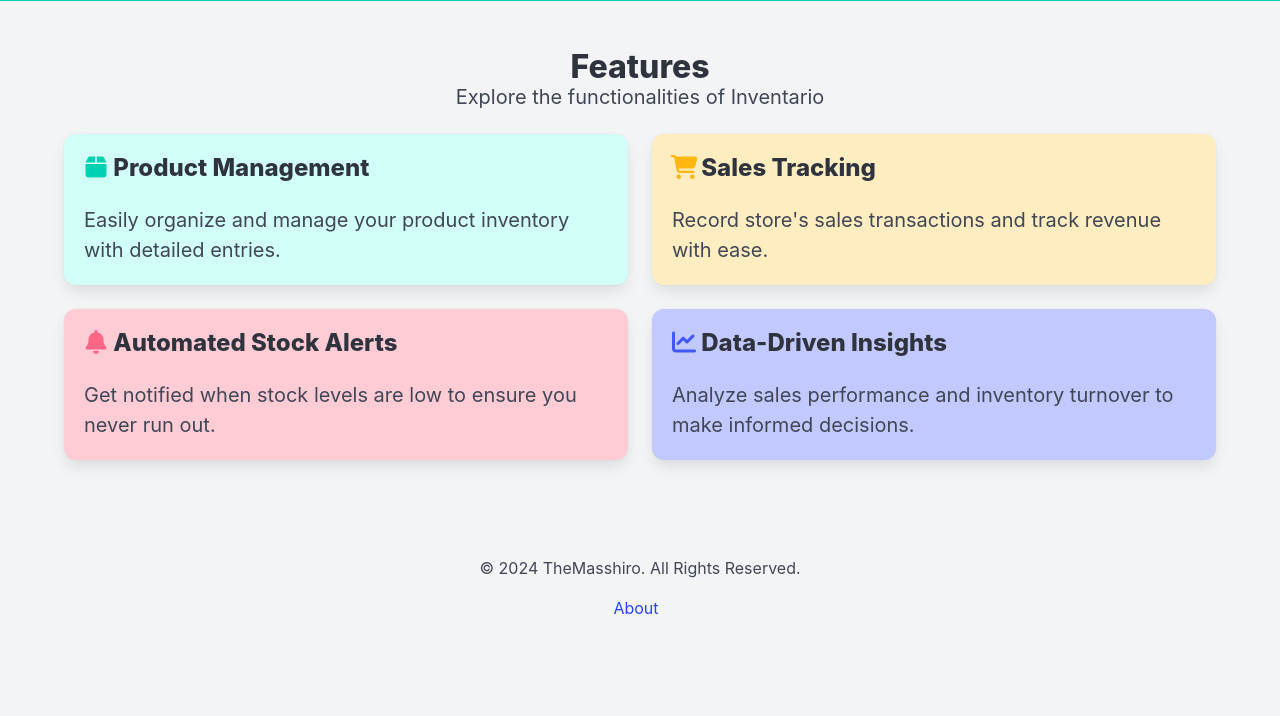
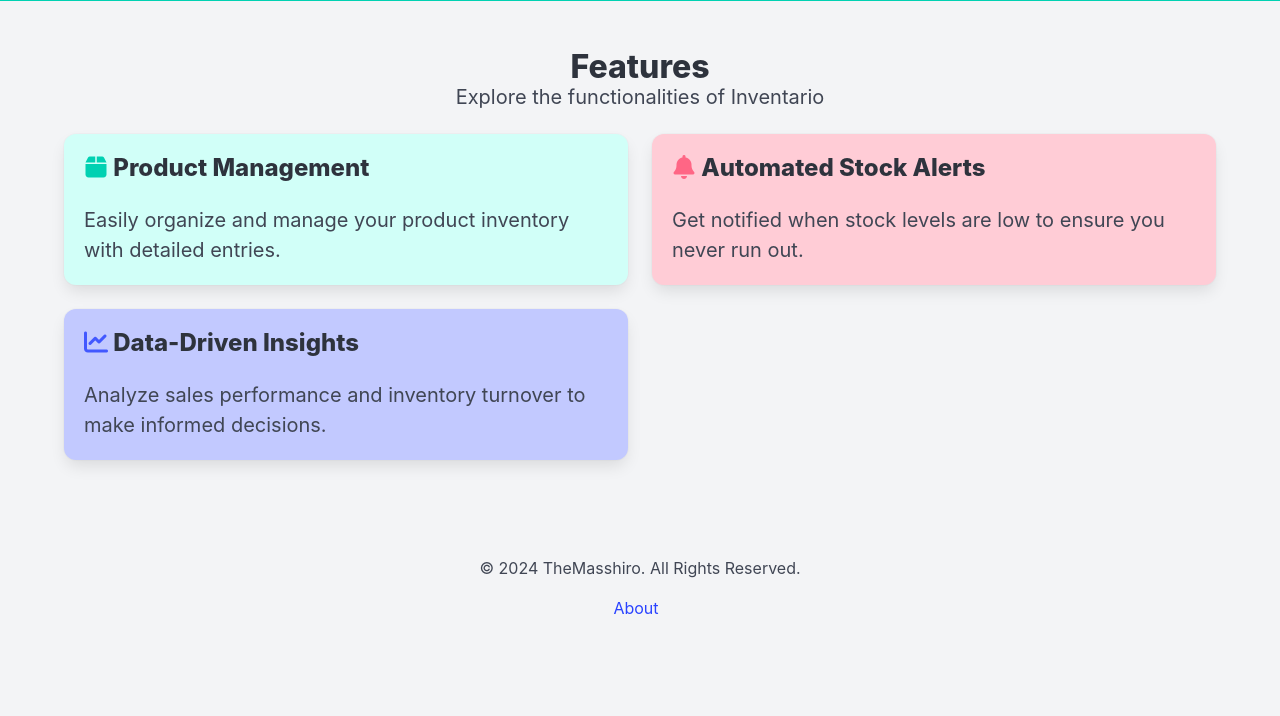
Before and after one commit to TheMasshiro/inventario, a Flask app: page / in a window 1280 px wide. Shown: the part 803-1519 px from the top of the page. Run offline with Flask 3, Linux system fonts and the light colour scheme; some libraries are stand-ins or nearby versions.

Commit message:
feat: improve user experience

```diff
--- a/app/templates/base.html
+++ b/app/templates/base.html
@@ -4,6 +4,7 @@
         <meta charset="UTF-8" />
         <meta name="viewport" content="width=device-width, initial-scale=1.0" />
         <link href="/static/favicon.ico" rel="icon" />
+        <link rel="stylesheet" href="/static/style.css">
         <link rel="stylesheet"
               href="https://cdn.jsdelivr.net/npm/bulma@1.0.2/css/bulma.min.css">
         <title>
@@ -41,8 +42,6 @@
                            href="{{ url_for("main.inventory") }}">Inventory</a>
                         <a class="navbar-item {% if current_page == 'analytics' %}has-background-info-light has-text-black{% endif %}"
                            href="{{ url_for("main.analytics") }}">Analytics</a>
-                        <a class="navbar-item {% if current_page == 'sales' %}has-background-info-light has-text-black{% endif %}"
-                           href="{{ url_for("main.sales") }}">Sales</a>
                         <div class="navbar-item has-dropdown is-hoverable">
                             <a class="navbar-link">More</a>
                             <div class="navbar-dropdown">
--- a/app/templates/index.html
+++ b/app/templates/index.html
@@ -52,17 +52,6 @@ block main %}
                 </div>
             </div>
             <div class="column is-6">
-                <div class="box has-background-warning-light hvr-float">
-                    <h4 class="title is-4">
-                        <span class="icon has-text-primary has-text-warning">
-                            <i class="fas fa-shopping-cart" aria-label="Sales Tracking"></i>
-                        </span>
-                        Sales Tracking
-                    </h4>
-                    <p class="is-size-5">Record store's sales transactions and track revenue with ease.</p>
-                </div>
-            </div>
-            <div class="column is-6">
                 <div class="box has-background-danger-light hvr-float">
                     <h4 class="title is-4">
                         <span class="icon has-text-primary has-text-danger">
```
